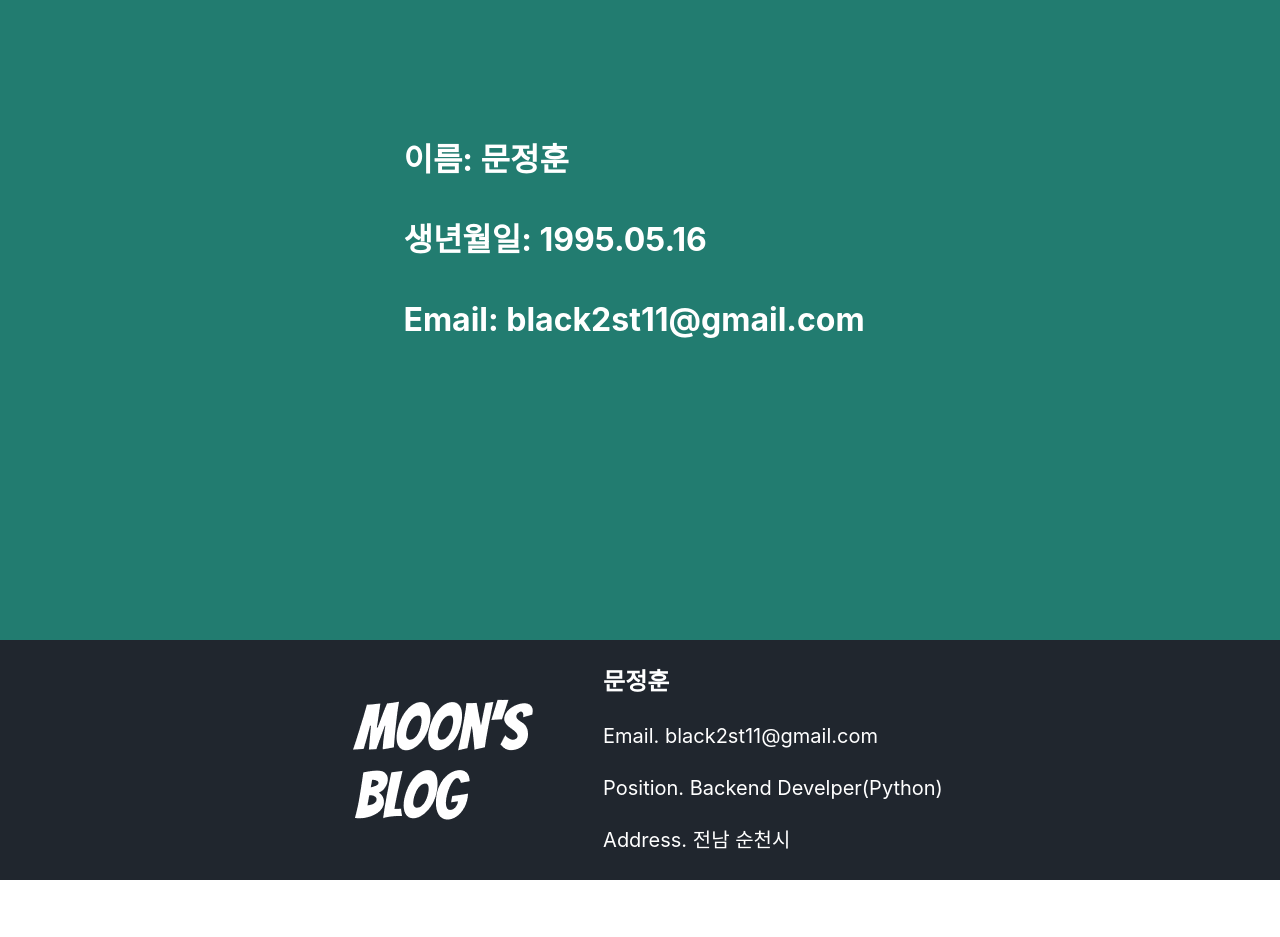
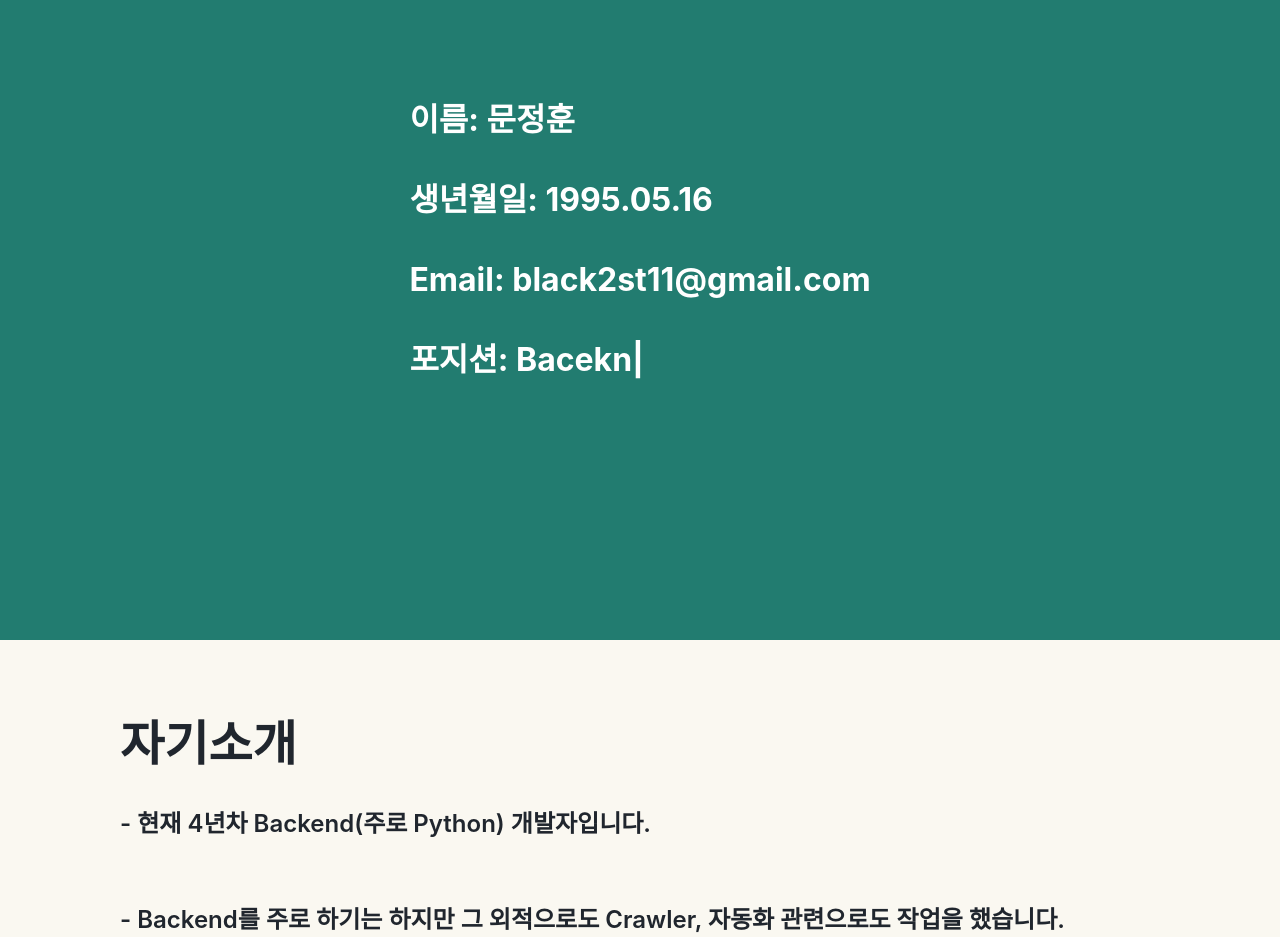
Before and after one commit to black2st11/blog_front, a Next.js app: page / in a window 1280 px wide. Shown: the part 160-1097 px from the top of the page. Before the commit the page ends 1040 px from the top, so only its background shows below. Built offline with nearby package versions, Linux system fonts and the light colour scheme; no server answers.

Commit message:
Update Main 구조 변경 및 Question 문구 변경

```diff
--- /dev/null
+++ b/pages/data.js
@@ -0,0 +1,60 @@
+export const dataProps = {
+    introduce : [
+        {
+            category: '자기소개',
+            descriptions : [
+                {
+                    content: '현재 4년차 Backend(주로 Python) 개발자입니다.'
+                },
+                {
+                    content: "Backend를 주로 하기는 하지만 그 외적으로도 Crawler, 자동화 관련으로도 작업을 했습니다."
+                },
+                {
+                    content: "작은 팀이지만 팀 리딩을 한 경험, 사수로서 누군가를 이끌어준 경험이 있습니다."
+                }
+            ]
+        },
+        {
+            category: '강점',
+            descriptions: [
+                {
+                    content: '비즈니스, 시스템 및 업무 파악이 빨라 적응이 빠르고 버그 및 개선에 강점을 보입니다.'
+                },
+                {
+                    content: "어느 문제든 하나의 가능성이 아닌 여러가지의 가능성을 열어두고 더욱 더 나은 선택을 하려고 노력합니다."
+                },
+                {
+                    content: "코드를 보기 쉽게 작성하고 또, 소속에 맞추어진 스타일을 적용하려고 노력합니다."
+                }
+            ]
+        },
+        {
+            category: '관심사',
+            descriptions: [
+                {
+                    content: '설계에 매우 관심이 많으며 SOLID 원칙 중 SRP, OCP 에 대해 감동했습니다.'
+                },
+                {
+                    content: 'Python 언어의 특성상 코드를 작성할 때 어떻게 하면 하나의 글처럼 읽히게 작성할 지 관심을 둡니다.'
+                },
+                {
+                    content: 'Awesome Python, Awesome Django 등 유용한 라이브러리를 보고 이용하고 또 입맛에 맞게 커스텀하는 것에 관심을 둡니다.'
+                }
+            ]
+        },
+        {
+            category: '중요가치',
+            descriptions: [
+                {
+                    content: '재택의 근무형태를 선호합니다. 이유는 일에 대한 책임감 및 능률이 올라가며 여기에 뒷받침이 되는 의사소통 도구 및 대화를 잘합니다.'
+                },
+                {
+                    content: '스타트업에 대한 많은 경험으로 혼자서 여러일을 담당하고 또 그로 인해서 성장을 이루었다고 생각하지만, 이제는 하나에 대해 깊게 성장할 필요가 있다고 생각하여 서비스가 활발히 이루어지고(MAU 10,000 이상) 있는 곳을 선호합니다.'
+                },
+                {
+                    content: '현재까지는 돈을 어느정도 터부시하면서 있었지만, 현재는 어느정도 나이가 들어감에 따라 중요도가 생겨 최소 계약 연봉 5,500 이상으로 생각하고 있습니다.'
+                }
+            ]
+        }
+    ]
+}
--- a/pages/index.js
+++ b/pages/index.js
@@ -1,54 +1,46 @@
-import { Achievement, Dungeon, History, Status } from "../components/molecules";
+import styled from "styled-components";
+
 import * as S from "../styles/main_style";
-import { HomeAPI, MeAPI } from "../api";
-import { useState, useEffect } from "react";
+import {dataProps} from './data'
+import { colorPallete, fontSize, fontWeight } from "../styles/config";
+// TODO 메인페이지 구성 변경 필요
 
-// TODO 메인페이지 구성 변경 필요
+const IntroWrapper = styled.div`
+  margin-bottom: 10rem;
+`
+
+const Title = styled.div`
+  color: ${colorPallete.black};
+  font-size: ${fontSize.XXLARGE};
+  font-weight: ${fontWeight.BOLD};
+`
+const Description = styled.div`
+  color: ${colorPallete.black};
+  font-size: ${fontSize.LARGE};
+  font-weight: ${fontWeight.MEDIUM};
+  margin: 1rem auto;
+  line-height: 5rem;
+`
+
 export default function Home() {
-  const [data, setData] = useState({});
-  const [info, setInfo] = useState({});
-  const [skills, setSkills] = useState({});
-  const [isLoading, setIsLoading] = useState(true);
-
-  useEffect(() => {
-    (async () => {
-      let res_data = await MeAPI.getData();
-      res_data = res_data[0];
-      setInfo({
-        이름: res_data.name,
-        이메일: res_data.email,
-        생년월일: res_data.birth,
-        학력: res_data.edu,
-        주소: res_data.address,
-      });
-      setSkills(res_data.skills);
-
-      setData(res_data);
-      setIsLoading(false);
-    })();
-  }, []);
-
-  if (isLoading) {
-    return null;
-  }
-
   return (
-    <S.Container>
-      <S.InfoWrapper>
-        <Status title="정보" list={info} />
-        <Status title="스킬" list={skills} />
-      </S.InfoWrapper>
-      <S.HistoryWrapper>
-        <History total={0} list={data.career} />
-      </S.HistoryWrapper>
-      <S.DungeonWrapper>
-        {data.dungeon &&
-          data.dungeon.map((v, i, a) => <Dungeon key={i} {...v} />)}
-      </S.DungeonWrapper>
-      <S.AchieveWrapper>
-        {data.achieve &&
-          data.achieve.map((v, i, a) => <Achievement key={i} {...v} />)}
-      </S.AchieveWrapper>
-    </S.Container>
+    <S.Outter>
+      <S.Inner>
+        {dataProps.introduce.map(section=>(
+          <IntroWrapper>
+            <Title>
+              {section.category}
+            </Title>
+          <div>
+            {section.descriptions.map(description => (
+              <Description>
+                - {description.content}
+              </Description>
+            ))}
+          </div>
+          </IntroWrapper>
+        ))}
+      </S.Inner>
+    </S.Outter>
   );
 }
--- a/pages/question/index.js
+++ b/pages/question/index.js
@@ -50,7 +50,7 @@
   return (
     <Container>
       <S.WarningWrapper>
-        여기에 이상한 말을 쓸 경우 삭제됩니다.
+        동일 IP 제한(하루 5개)
       </S.WarningWrapper>
       <Editor
         onChange={e => setText(e)}
--- a/styles/main_style.js
+++ b/styles/main_style.js
@@ -1,8 +1,16 @@
 import styled from "styled-components";
+import { colorPallete } from "./config";
 
-export const Container = styled.div`
-    width : 100%:
+export const Outter = styled.div`
+    width: 100%;
+    padding: 5rem 0;
+    background-color: ${colorPallete.white};
+`
+
+export const Inner = styled.div`
+    width : 100%;
     max-width : 65rem;
+    margin: auto;
 `;
 
 export const InfoWrapper = styled.div`
```
